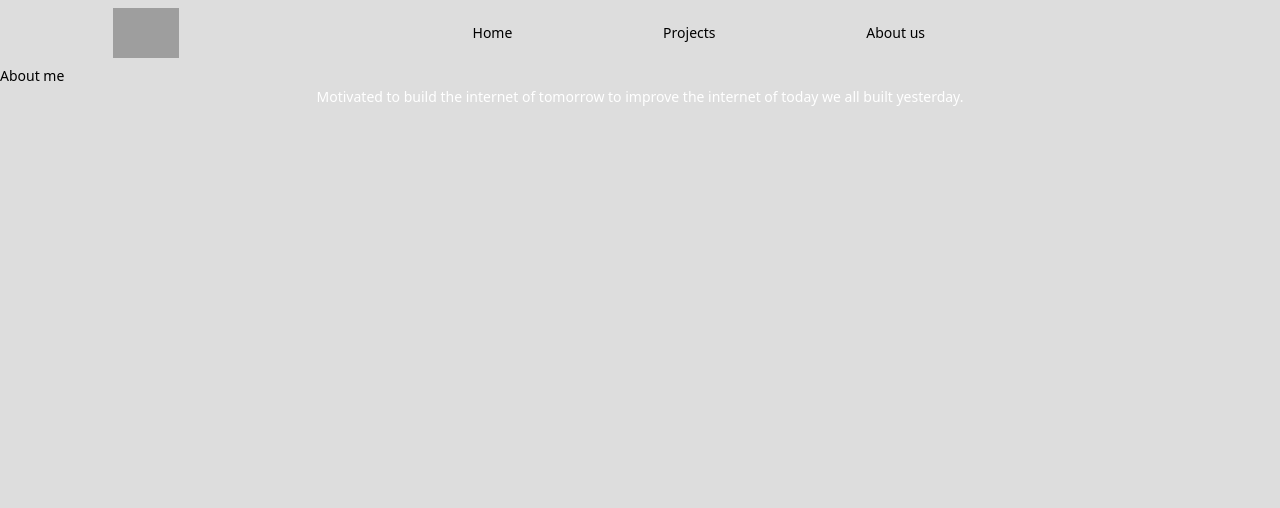
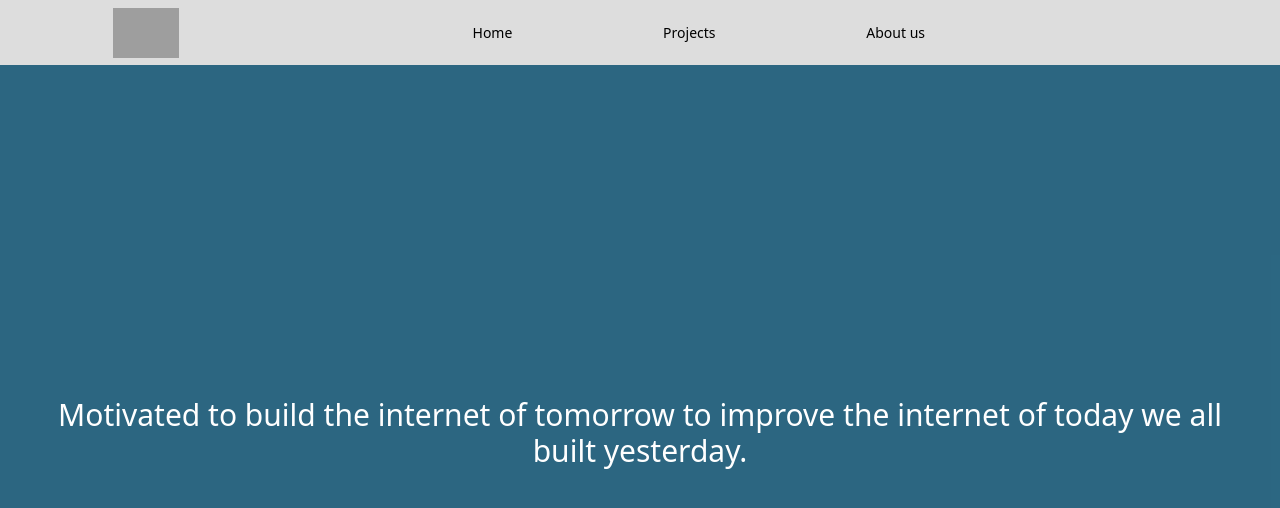
Before and after one commit to Adrilopmar/Vue-portfolio, a Vue app: page /about in a window 1280 px wide. Shown: the top 508 px of the page. Built offline with nearby package versions, Linux system fonts and the light colour scheme; grey boxes are pictures that could not be loaded; some icons are missing.

Commit message:
start working about section

```diff
--- a/src/views/about.vue
+++ b/src/views/about.vue
@@ -1,11 +1,16 @@
 <template>
-    <h2>About me</h2>
-    <p class="text-white text-center">
+  <div class="bg-about flex p-7">
+    <p class="text-white text-center text-3xl m-auto">
       Motivated to build the internet of tomorrow to improve the internet of
       today we all built yesterday.
     </p>
+  </div>
 </template>
 <script setup lang='ts'>
 </script>
 <style scoped>
+.bg-about{
+  min-height: calc(100vh - 65px);
+  background-color: var(--info-bg);
+}
 </style>
```
